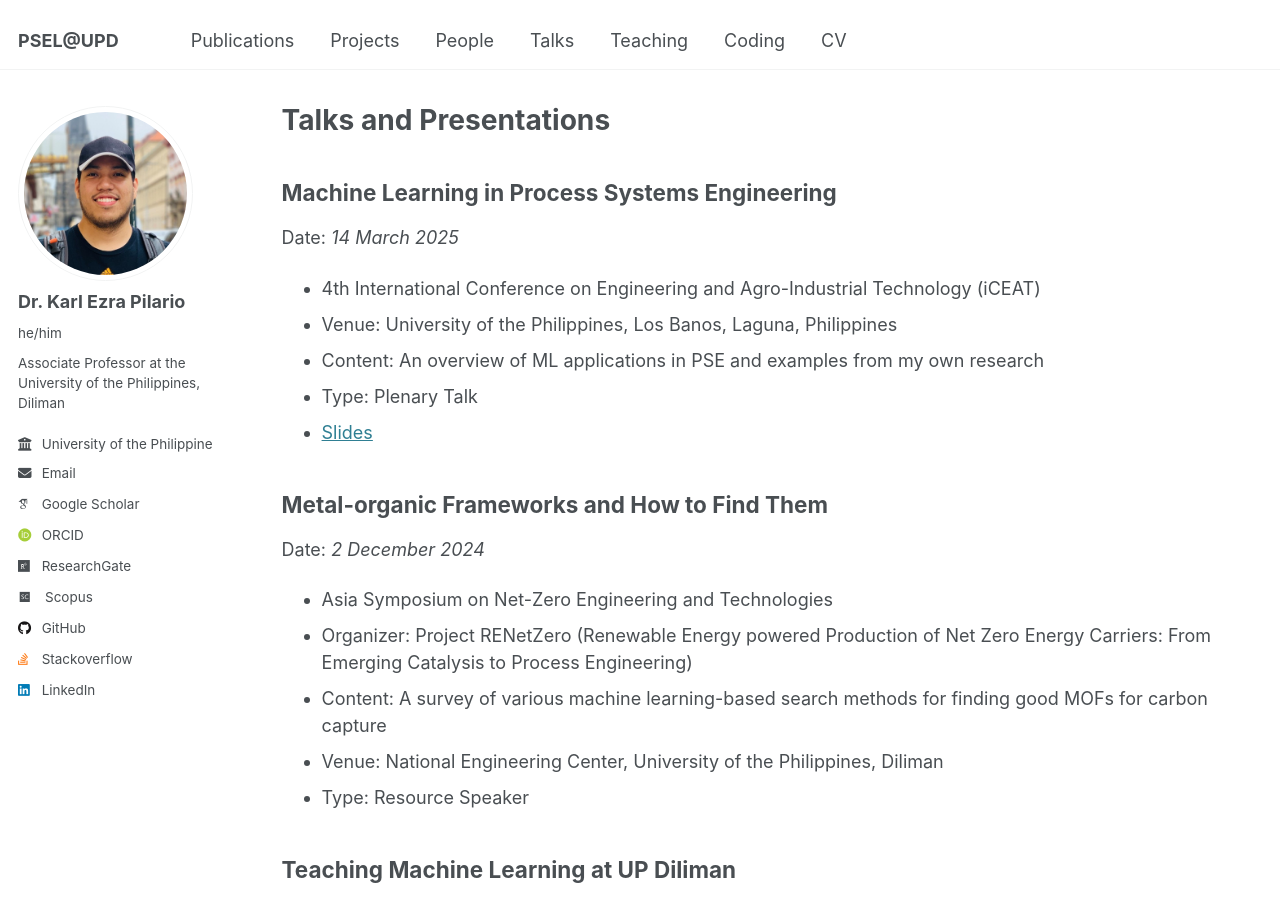
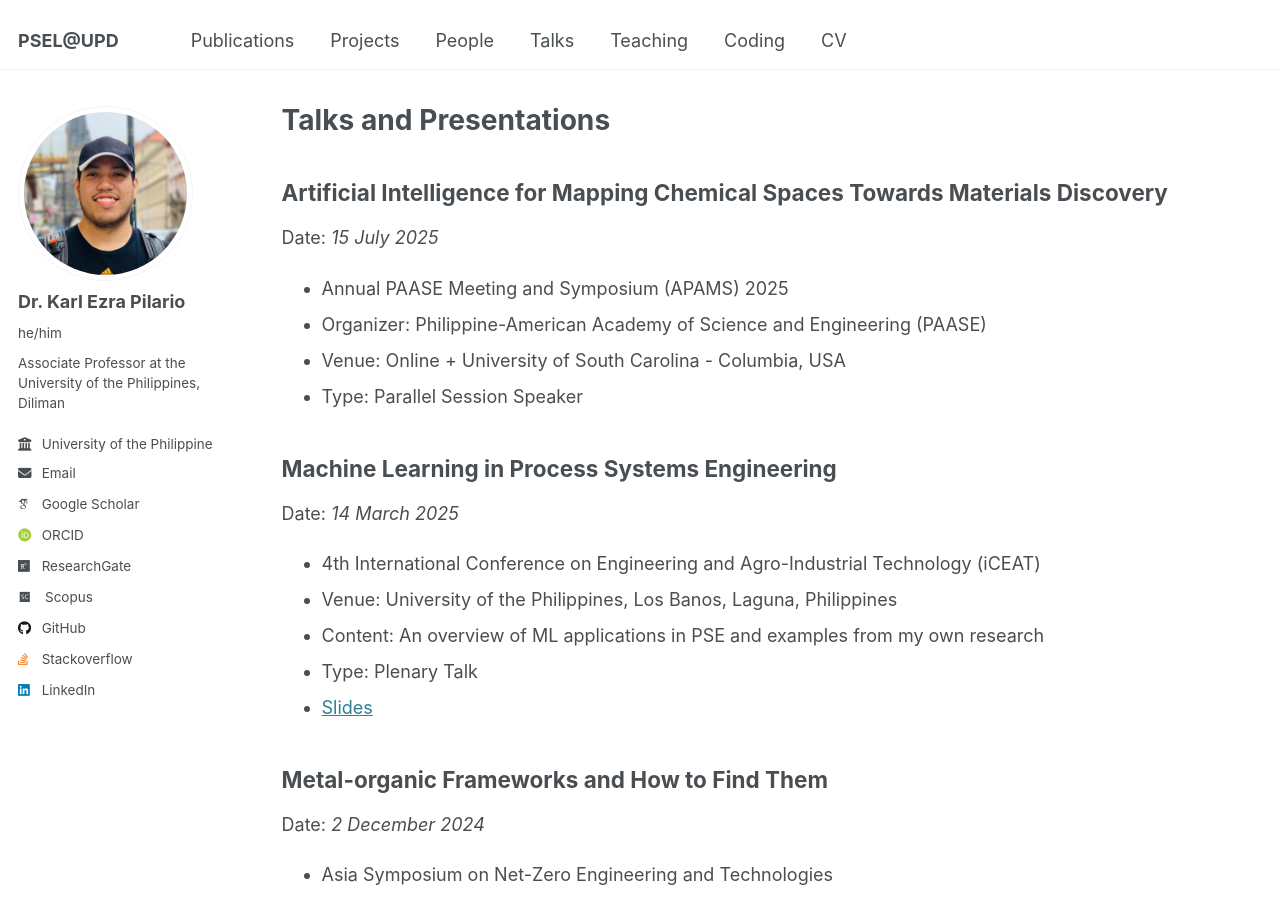
Before and after one commit to kspilario/kspilario.github.io, a Jekyll site: the page built from _pages/talks.md, in a window 1280 px wide and 900 px high. Built offline with Jekyll 4.4.1, drawn with Linux system fonts in a browser that asks for light colours; some web fonts are replaced.

Commit message:
Update talks.md
Added APAMS 2025

```diff
--- a/_pages/talks.md
+++ b/_pages/talks.md
@@ -4,6 +4,13 @@ title: "Talks and Presentations"
 permalink: /talks/
 author_profile: true
 ---
+
+## Artificial Intelligence for Mapping Chemical Spaces Towards Materials Discovery
+Date: *15 July 2025*
+* Annual PAASE Meeting and Symposium (APAMS) 2025
+* Organizer: Philippine-American Academy of Science and Engineering (PAASE)
+* Venue: Online + University of South Carolina - Columbia, USA
+* Type: Parallel Session Speaker
 
 ## Machine Learning in Process Systems Engineering
 Date: *14 March 2025*
```
